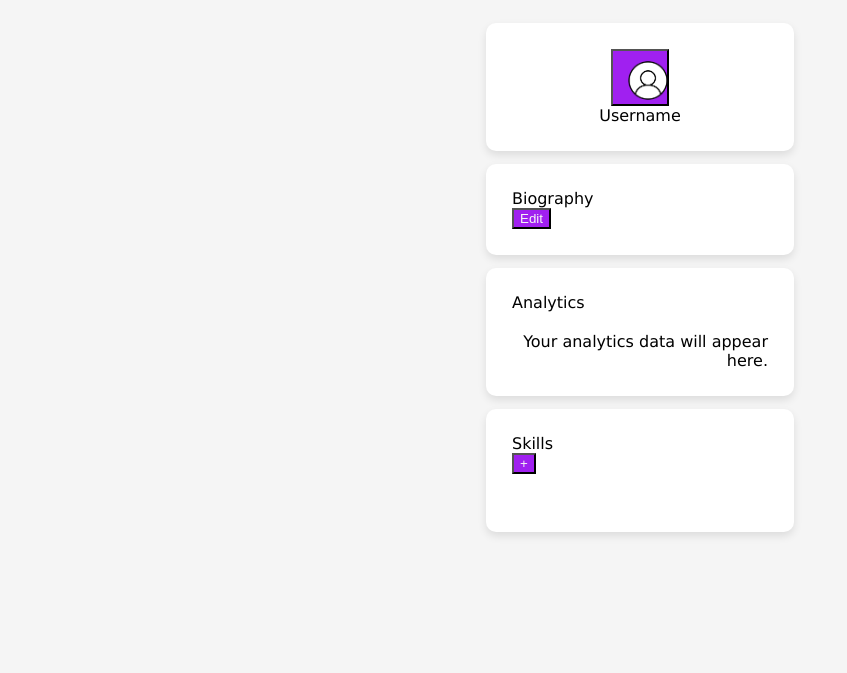
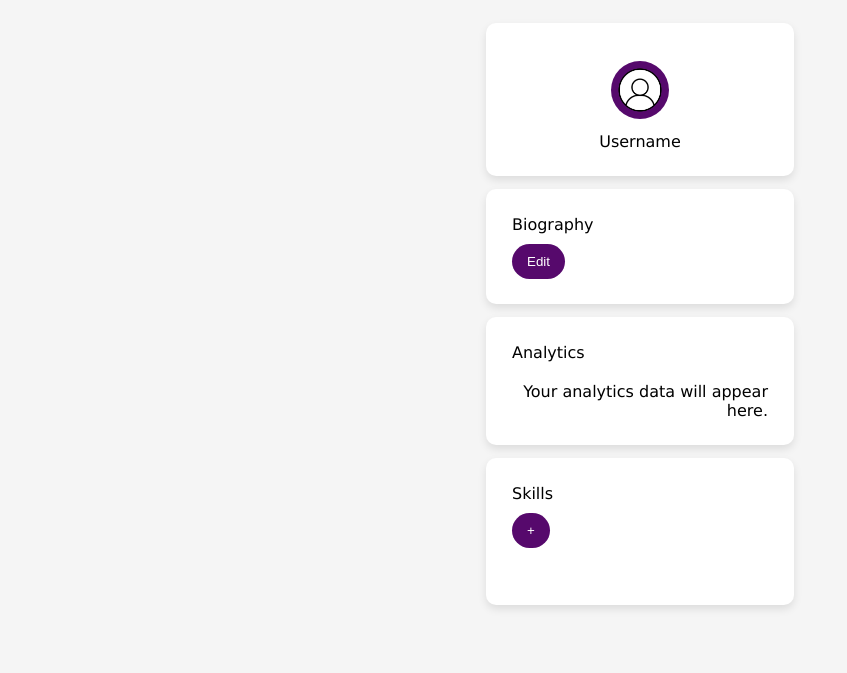
Before and after one commit to nichllaurado/Ding, a website: page my_profile.html in a window 1280 px wide. Shown: the part 127-800 px from the top of the page, without its empty margins (0-847 px from the left). Drawn offline with Linux system fonts and the light colour scheme.

Commit message:
style css update

```diff
--- a/my_profile.html
+++ b/my_profile.html
@@ -7,80 +7,6 @@
     <link rel="icon" href="images/ding_logo_final.png">
     <link rel="stylesheet" href="styles.css">
 
-    <style>
-
-    .profile-container {
-        display: flex;
-        flex-direction: column;
-        align-items: center;
-        justify-content: center;
-        max-width: 20vw;
-        margin: auto;
-        margin-top: 1vw;
-        margin-bottom: 1vw;
-        padding: 2vw;
-        background: white;
-        border-radius: 10px;
-        box-shadow: 0px 4px 8px rgba(0, 0, 0, 0.1);
-    }
-
-    .profile-icon {
-
-
-        width: 4.5vw;
-        height: 4.5vw;
-
-
-    }
-
-    .profile-icon img {
-        width: 4.5vw;
-    }
-
-
-    .container {
-        display: flex;
-        flex-direction: column;
-        align-items: flex-start;
-        justify-content: start;
-        max-width: 20vw;
-        margin: auto;
-        padding: 2vw;
-        background: white;
-        border-radius: 10px;
-        box-shadow: 0px 4px 8px rgba(0, 0, 0, 0.1);
-        margin-top: 1vw;
-        margin-bottom: 1vw;
-    }
-
-    .analytics-box {
-        display: flex;
-        flex-direction: column;
-        align-items: flex-start; /* Aligns title to top-left */
-        justify-content: flex-start;
-        max-width: 20vw;
-        width: 20vw;
-        padding: 2vw;
-        background: white;
-        border-radius: 10px;
-        box-shadow: 0px 4px 8px rgba(0, 0, 0, 0.1);
-    }
-
-    .analytics-title {
-
-        margin-bottom: 10px;
-        text-align: start;
-    }
-
-    .analytics-content {
-        align-self: flex-end; /* Centers content horizontally */
-        text-align: end;
-        width: 100%;
-        padding-top: 20px;
-    }
-
-
-    </style>
 
 
 </head>
--- a/styles.css
+++ b/styles.css
@@ -370,6 +370,98 @@ label {
     color: #3b3b38;
 }
 
+
+.profile-container {
+    display: flex;
+    flex-direction: column;
+    align-items: center;
+    justify-content: center;
+    max-width: 20vw;
+    margin: auto;
+    margin-top: 1vw;
+    margin-bottom: 1vw;
+    padding: 2vw;
+    background: white;
+    border-radius: 10px;
+    box-shadow: 0px 4px 8px rgba(0, 0, 0, 0.1);
+}
+
+.profile-icon {
+
+
+    width: 4.5vw;
+    height: 4.5vw;
+    display: flex;
+    flex-direction: column;
+    align-items: center;
+    justify-content: center;
+    margin: auto;
+    margin-top: 1vw;
+    margin-bottom: 1vw;
+
+
+
+}
+
+.profile-icon img {
+    width: 5vw;
+}
+
+
+.container {
+    display: flex;
+    flex-direction: column;
+    align-items: flex-start;
+    justify-content: start;
+    max-width: 20vw;
+    margin: auto;
+    padding: 2vw;
+    background: white;
+    border-radius: 10px;
+    box-shadow: 0px 4px 8px rgba(0, 0, 0, 0.1);
+    margin-top: 1vw;
+    margin-bottom: 1vw;
+}
+
+.analytics-box {
+    display: flex;
+    flex-direction: column;
+    align-items: flex-start; /* Aligns title to top-left */
+    justify-content: flex-start;
+    max-width: 20vw;
+    width: 20vw;
+    padding: 2vw;
+    background: white;
+    border-radius: 10px;
+    box-shadow: 0px 4px 8px rgba(0, 0, 0, 0.1);
+}
+
+.analytics-title {
+
+    margin-bottom: 10px;
+    text-align: start;
+}
+
+.analytics-content {
+    align-self: flex-end; /* Centers content horizontally */
+    text-align: end;
+    width: 100%;
+    padding-top: 20px;
+}
+
+
+/* Submit & Return Buttons */
+button {
+    background-color: #56096c;
+    color: white;
+    padding: 10px 15px;
+    border: none;
+    border-radius: 50px;
+    cursor: pointer;
+    margin-top: 10px;
+}
+
+
 /* Dark Mode */
 @media (prefers-color-scheme: dark) {
     #home-icon, #dingLogo {
```
